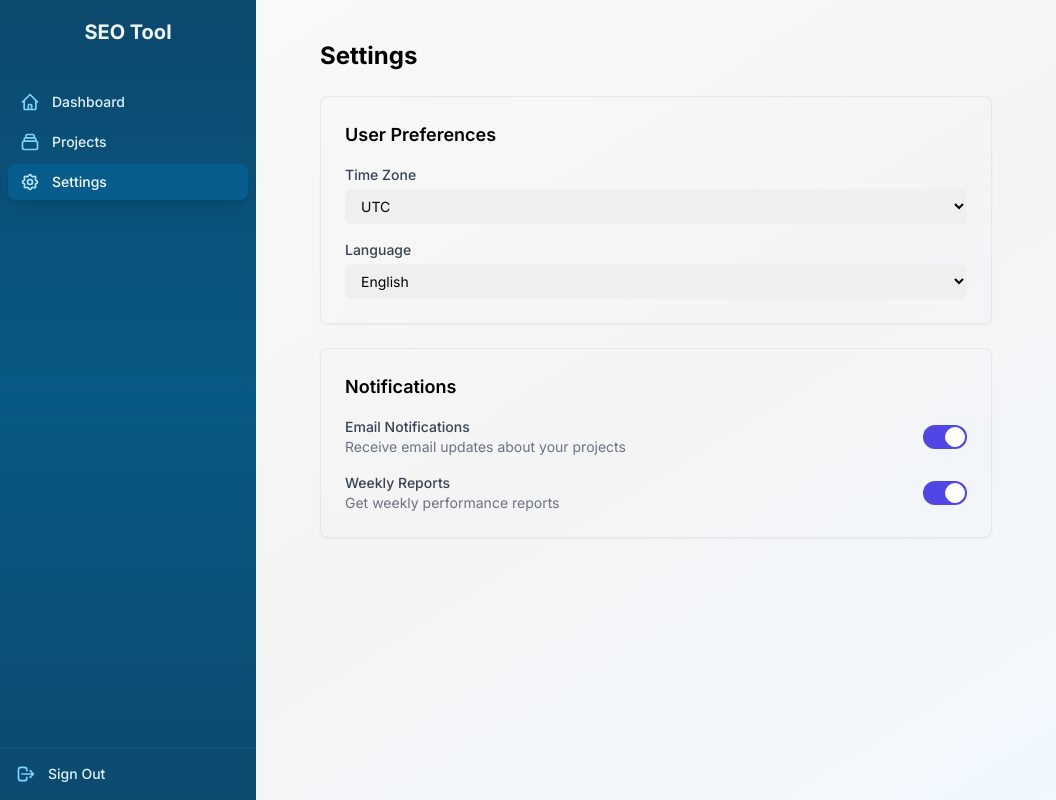
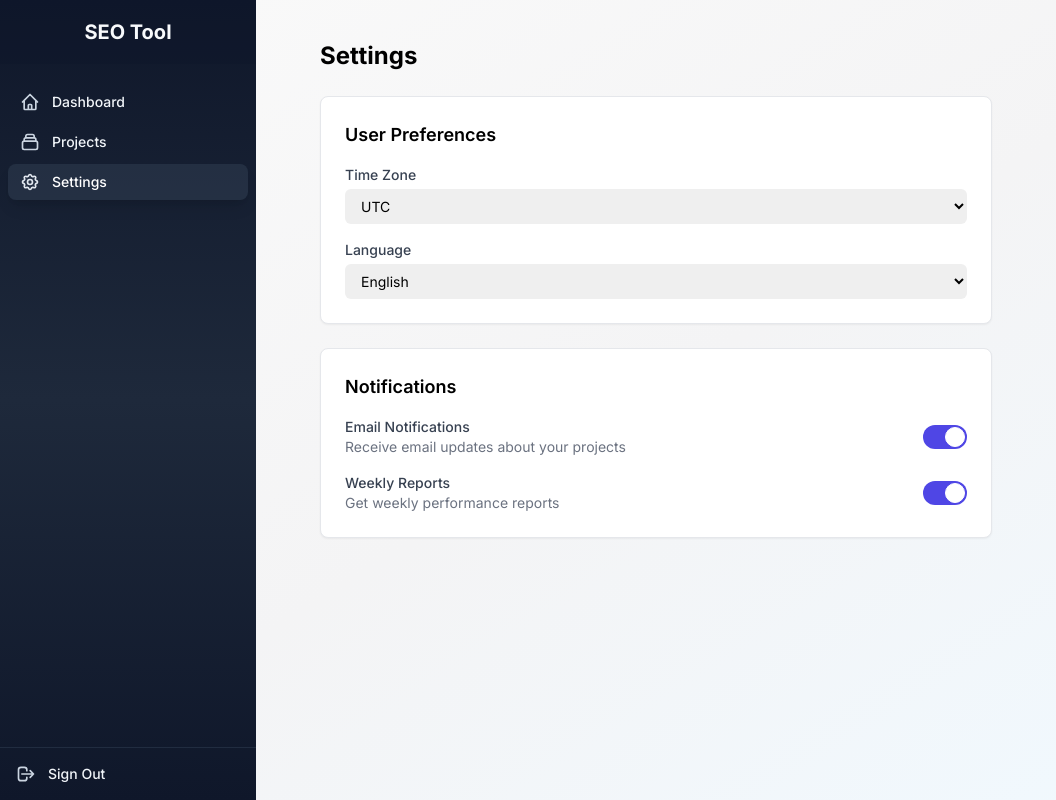
Before and after one commit to coenbooij/seo-tool, a Next.js app: page /dashboard/settings in a window 1280 px wide. Shown: the whole page, without its empty margins (0-1056 px from the left). Built offline with nearby package versions, Linux system fonts and the light colour scheme; no server answers; sample sign-in values are in the browser's storage.

Commit message:
sidebar colour + cards background

```diff
--- a/src/app/dashboard/projects/[id]/analytics/page.tsx
+++ b/src/app/dashboard/projects/[id]/analytics/page.tsx
@@ -116,13 +116,13 @@ export default function AnalyticsPage() {
             value={timespan}
             onValueChange={(value: TimeSpan) => setTimespan(value)}
           >
-            <SelectTrigger className="w-[180px]">
+            <SelectTrigger className="w-[180px] bg-white">
               <SelectValue placeholder="Select time period" />
             </SelectTrigger>
-            <SelectContent>
+            <SelectContent className="bg-white border rounded-md shadow-md">
               <SelectGroup>
                 {timespanOptions.map((option) => (
-                  <SelectItem key={option.value} value={option.value}>
+                  <SelectItem key={option.value} value={option.value}  className="hover:bg-gray-100 cursor-pointer transition-colors">
                     {option.label}
                   </SelectItem>
                 ))}
@@ -235,7 +235,7 @@ export default function AnalyticsPage() {
       )}
 
       {/* Top Pages */}
-      <Card className="p-6">
+      <Card className="p-6 bg-white">
         <h2 className="text-lg font-medium text-gray-900 mb-4">Top Pages</h2>
         <div className="space-y-4">
           {analytics.topPages && analytics.topPages.length > 0 ? (
@@ -265,7 +265,7 @@ export default function AnalyticsPage() {
       </Card>
 
       {/* Traffic Sources */}
-      <Card className="p-6">
+      <Card className="p-6 bg-white">
         <h2 className="text-lg font-medium text-gray-900 mb-4">Traffic Sources</h2>
         <div className="space-y-4">
           {analytics.trafficSources && analytics.trafficSources.length > 0 ? (
--- a/src/app/dashboard/settings/page.tsx
+++ b/src/app/dashboard/settings/page.tsx
@@ -7,7 +7,7 @@ export default function SettingsPage() {
     <div>
       <h1 className="text-2xl font-bold mb-6">Settings</h1>
       <div className="space-y-6 max-w-2xl">
-        <Card className="p-6">
+        <Card className="p-6 bg-white">
           <h2 className="text-lg font-semibold mb-4">User Preferences</h2>
           <div className="space-y-4">
             <div>
@@ -43,16 +43,13 @@ export default function SettingsPage() {
                 aria-label="Select language"
               >
                 <option value="en">English</option>
-                <option value="es">Spanish</option>
-                <option value="fr">French</option>
-                <option value="de">German</option>
-                <option value="ja">Japanese</option>
+                <option value="nl">Nederlands</option>
               </select>
             </div>
           </div>
         </Card>
 
-        <Card className="p-6">
+        <Card className="p-6 bg-white">
           <h2 className="text-lg font-semibold mb-4">Notifications</h2>
           <div className="space-y-4">
             <div className="flex items-center justify-between">
--- a/src/components/metrics/trend-card.tsx
+++ b/src/components/metrics/trend-card.tsx
@@ -93,7 +93,7 @@ export default function TrendCard({
   }
 
   return (
-    <div className={`relative bg-white/80 backdrop-blur-sm overflow-visible rounded-xl shadow-md ${className}`}>
+    <div className={`relative bg-white/80 backdrop-blur-sm overflow-visible rounded-xl shadow-sm ${className}`}>
       <div className="p-5">
         <div className="flex items-center">
           <div className="flex-1">
--- a/src/components/navigation/sidebar.tsx
+++ b/src/components/navigation/sidebar.tsx
@@ -35,10 +35,10 @@ export default function Sidebar() {
   }
 
   return (
-    <div className="flex flex-col h-full bg-gradient-to-b from-primary-900 via-primary-800 to-primary-900 w-64">
-      <div className="flex items-center justify-center h-16 px-4 bg-primary-900/50">
+    <div className="flex flex-col h-full bg-gradient-to-b from-slate-900 via-slate-800 to-slate-900 w-64">
+      <div className="flex items-center justify-center h-16 px-4 bg-slate-900/50">
         <Link href="/dashboard">
-          <h1 className="text-primary-50 text-xl font-bold cursor-pointer hover:text-white transition-colors">SEO Tool</h1>
+          <h1 className="text-slate-50 text-xl font-bold cursor-pointer hover:text-white transition-colors">SEO Tool</h1>
         </Link>
       </div>
       <nav className="mt-5 flex-1 px-2 space-y-1">
@@ -50,13 +50,13 @@ export default function Sidebar() {
               href={item.href}
               className={`${
                 isActive
-                  ? 'bg-primary-700/50 text-white shadow-lg'
-                  : 'text-primary-100 hover:bg-primary-700/30 hover:text-white'
+                  ? 'bg-slate-700/50 text-white shadow-lg'
+                  : 'text-slate-100 hover:bg-slate-700/30 hover:text-white'
               } group flex items-center px-3 py-2 text-sm font-medium rounded-lg transition-all duration-150 ease-in-out`}
             >
               <svg
                 className={`${
-                  isActive ? 'text-primary-200' : 'text-primary-300 group-hover:text-primary-200'
+                  isActive ? 'text-slate-200' : 'text-slate-300 group-hover:text-slate-200'
                 } mr-3 flex-shrink-0 h-5 w-5 transition-colors`}
                 xmlns="http://www.w3.org/2000/svg"
                 fill="none"
@@ -76,7 +76,7 @@ export default function Sidebar() {
           )
         })}
       </nav>
-      <div className="flex-shrink-0 flex border-t border-primary-700/50 p-4">
+      <div className="flex-shrink-0 flex border-t border-slate-700/50 p-4">
         <button
           onClick={handleSignOut}
           disabled={isSigningOut}
@@ -85,7 +85,7 @@ export default function Sidebar() {
           <div className="flex items-center">
             <div>
               <svg
-                className="text-primary-300 group-hover:text-primary-200 mr-3 flex-shrink-0 h-5 w-5 transition-colors"
+                className="text-slate-300 group-hover:text-slate-200 mr-3 flex-shrink-0 h-5 w-5 transition-colors"
                 xmlns="http://www.w3.org/2000/svg"
                 fill="none"
                 viewBox="0 0 24 24"
@@ -99,7 +99,7 @@ export default function Sidebar() {
                 />
               </svg>
             </div>
-            <div className="text-sm font-medium text-primary-100 group-hover:text-white transition-colors">
+            <div className="text-sm font-medium text-slate-100 group-hover:text-white transition-colors">
               {isSigningOut ? 'Signing out...' : 'Sign Out'}
             </div>
           </div>
```
